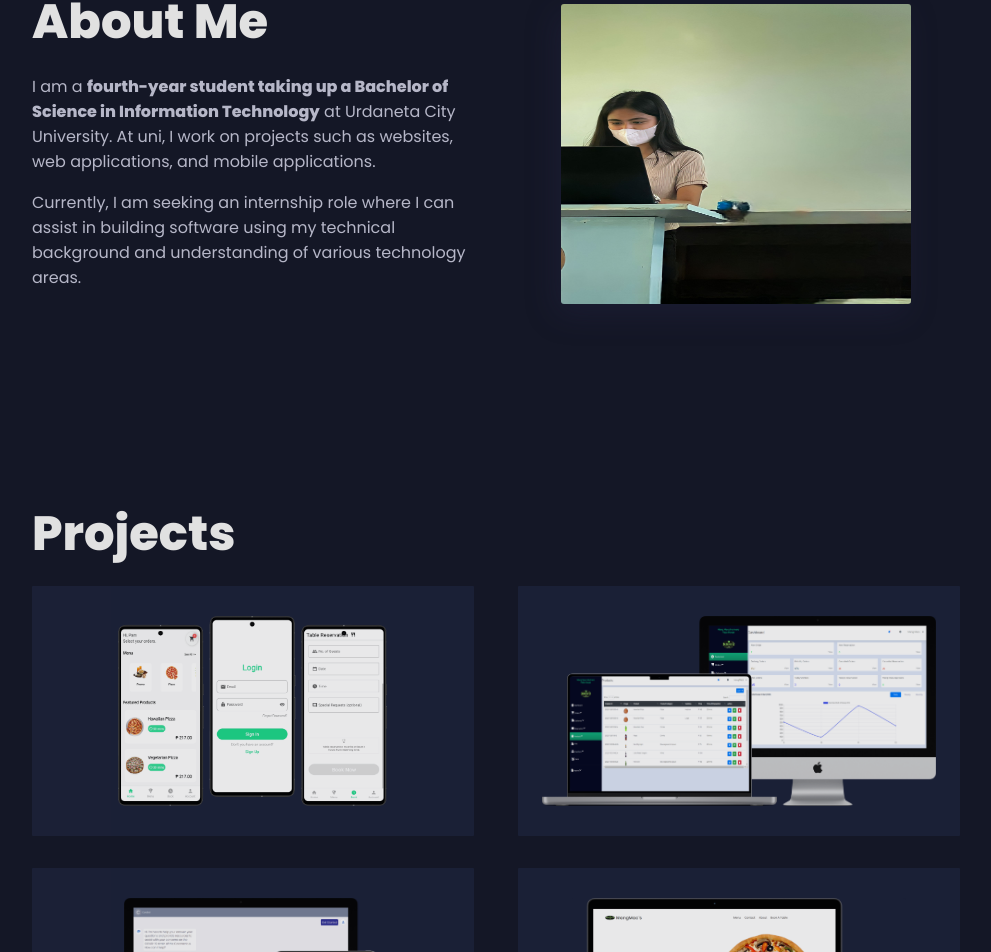
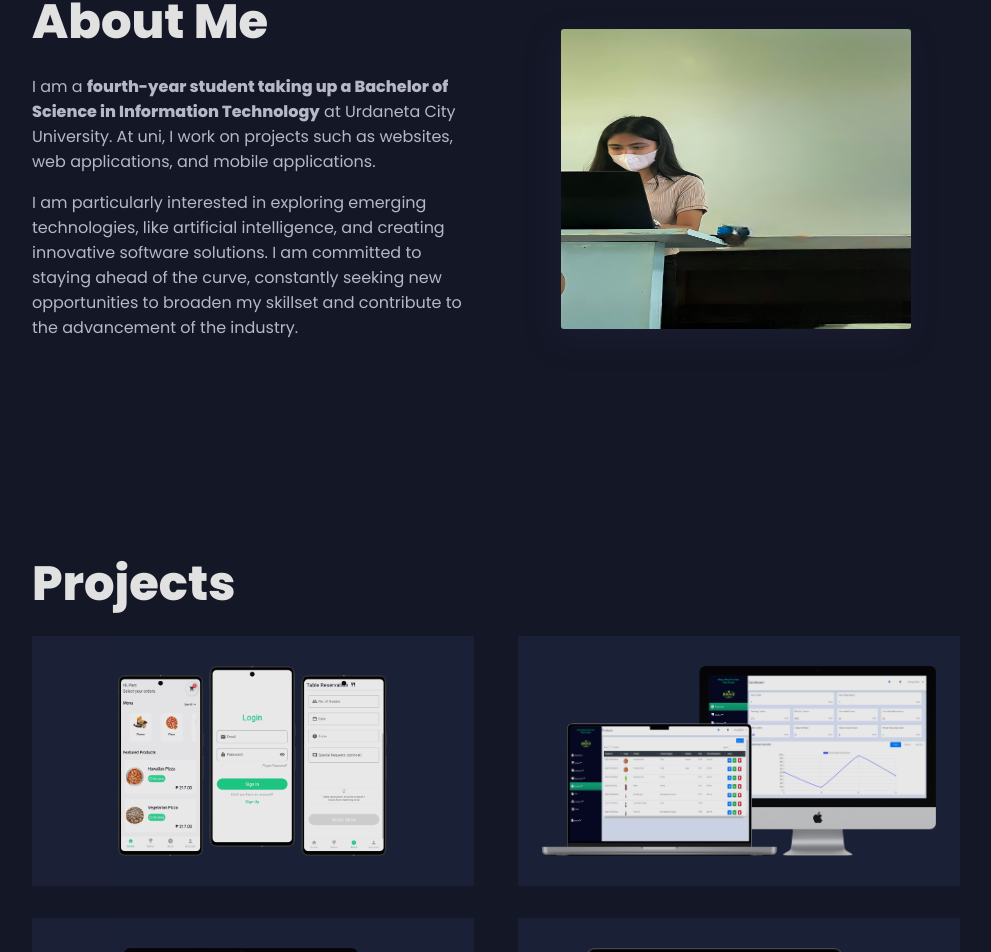
Before and after one commit to patacsilpam/pampatacsil, a React (Vite) app: page / in a window 1280 px wide. Shown: the part 1079-2031 px from the top of the page, without its empty margins (144-1135 px from the left). Built offline with nearby package versions, Linux system fonts and the light colour scheme.

Commit message:
update about me

```diff
--- a/src/components/About/About.jsx
+++ b/src/components/About/About.jsx
@@ -12,8 +12,10 @@ export const About = () => {
             At uni, I work on projects such as websites, web applications, and mobile applications.
           </p>
           <p>
-            Currently, I am seeking an internship role where I can assist in building software using my technical background and understanding of
-            various technology areas.
+            I am particularly interested in exploring emerging technologies,
+            like artificial intelligence, and creating innovative software solutions.
+            I am committed to staying ahead of the curve, constantly seeking new opportunities
+            to broaden my skillset and contribute to the advancement of the industry.
           </p>
         </div>
         <div className='about-section'>
```
